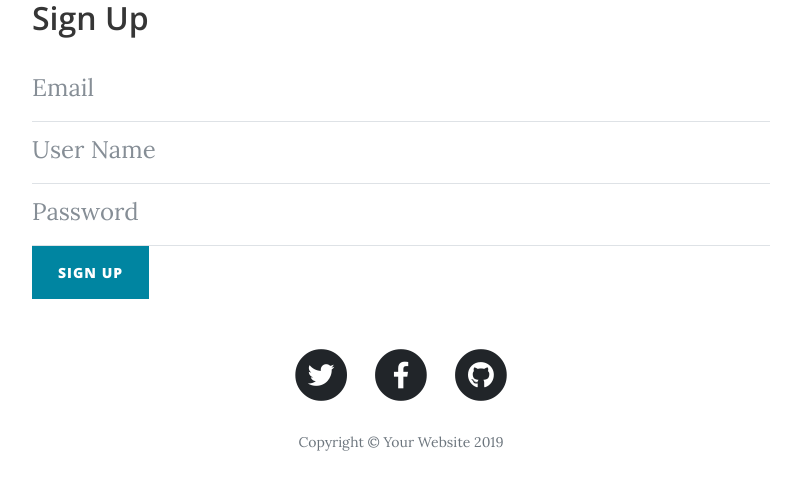
After one commit to m-tahaali/Flask-Project, a Flask app: page /signup in a window 1280 px wide. The commit adds this page. Shown: the top 490 px of the page, without its empty margins (239-1040 px from the left). Run offline with Flask 2, Linux system fonts and the light colour scheme; some libraries are stand-ins or nearby versions.

Commit message:
added signup infrastructure!

```diff
--- a/main.py
+++ b/main.py
@@ -1,10 +1,13 @@
 from datetime import datetime
 
-from flask import Flask, render_template, request
+from flask import Flask, render_template, request, flash
 import markupsafe
 from flask_sqlalchemy import SQLAlchemy
+from werkzeug.security import generate_password_hash
+from werkzeug.utils import redirect
 
 app = Flask(__name__)
+app.config['SECRET_KEY'] = 'rjrJWXVQashrOA/s58ODMQ=='
 app.config['SQLALCHEMY_DATABASE_URI'] = 'mysql+mysqlconnector://HAAcmJ5HTU:oRnOUJQsOK@remotemysql.com:3306/HAAcmJ5HTU'
 app.config['SQLALCHEMY_TRACK_MODIFICATIONS'] = False
 db = SQLAlchemy(app)
@@ -23,6 +26,14 @@ class Posts(db.Model):
 
     def __repr__(self):
         return '<Post %r>' % self.title
+
+
+class User(db.Model):
+    id = db.Column(db.Integer, primary_key=True)
+    email = db.Column(db.String(100), unique=True)
+    password = db.Column(db.String(100))
+    name = db.Column(db.String(1000), unique=True)
+    rank = db.Column(db.String(1000))
 
 
 db.create_all()
@@ -127,4 +138,30 @@ def addpost():
         return render_template("addpost.html")
 
 
+@app.route("/signup", methods=['POST'])
+def signup_post():
+    email = request.form.get('email')
+    name = request.form.get('name')
+    password = request.form.get('password')
+
+    useremail = User.query.filter_by(email=email).first()
+    username = User.query.filter_by(name=name).first()
+
+    if useremail:
+        flash('Email address already exists')
+        return redirect('/signup')
+    if username:
+        flash('User Name already exists')
+        return redirect('/signup')
+
+    new_user = User(email=email, name=name, password=generate_password_hash(password, method='sha256'), rank='guest')
+    db.session.add(new_user)
+    db.session.commit()
+
+    return redirect('/login')
+
+@app.route("/signup", methods=['GET'])
+def signup():
+    return render_template('signup.html')
+
 app.run(debug=True, port=80, host="0.0.0.0")
--- a/templates/layout.html
+++ b/templates/layout.html
@@ -24,6 +24,7 @@
   <link href="{{url_for('static', filename='vendor/fontawesome-free/css/all.min.css')}}" rel="stylesheet" type="text/css">
   <link href='https://fonts.googleapis.com/css?family=Lora:400,700,400italic,700italic' rel='stylesheet' type='text/css'>
   <link href='https://fonts.googleapis.com/css?family=Open+Sans:300italic,400italic,600italic,700italic,800italic,400,300,600,700,800' rel='stylesheet' type='text/css'>
+  <link rel="stylesheet" href="https://cdnjs.cloudflare.com/ajax/libs/bulma/0.7.2/css/bulma.min.css" />
 
   <!-- Custom styles for this template -->
   <link href="{{url_for('static', filename='css/clean-blog.min.css')}}" rel="stylesheet">
--- /dev/null
+++ b/templates/signup.html
@@ -0,0 +1,39 @@
+{% extends "layout.html" %}
+
+{% block main %}
+<div class="container">
+    <div class="row">
+        <div class="col-lg-8 col-md-10 mx-auto">
+    <h3 class="title">Sign Up</h3>
+        {% with messages = get_flashed_messages() %}
+        {% if messages %}
+        <div class="notification is-danger">
+            {{ messages[0] }}. Go to <a href="{{ url_for('auth.login') }}">login page</a>.
+        </div>
+        {% endif %}
+        {% endwith %}
+        <form method="POST" action="/signup">
+            <div class="control-group">
+                <div class="form-group floating-label-form-group controls">
+                    <input class="input is-large" type="email" name="email" placeholder="Email" autofocus="" required data-validation-required-message="Please enter your Email.">
+                </div>
+            </div>
+
+            <div class="control-group">
+                <div class="form-group floating-label-form-group controls">
+                    <input class="input is-large" type="text" name="name" placeholder="User Name" autofocus="" required data-validation-required-message="Please enter your Username.">
+                </div>
+            </div>
+
+            <div class="control-group">
+                <div class="form-group floating-label-form-group controls">
+                    <input class="input is-large" type="password" name="password" placeholder="Password" required data-validation-required-message="Please enter a Password.">
+                </div>
+            </div>
+
+            <button type="submit" class="btn btn-primary" id="SignUpButton">Sign Up</button>
+        </form>
+    </div>
+    </div>
+</div>
+{% endblock %}
```
